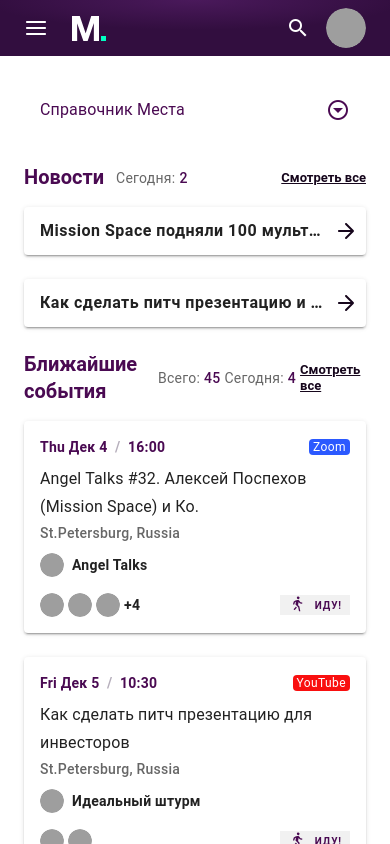
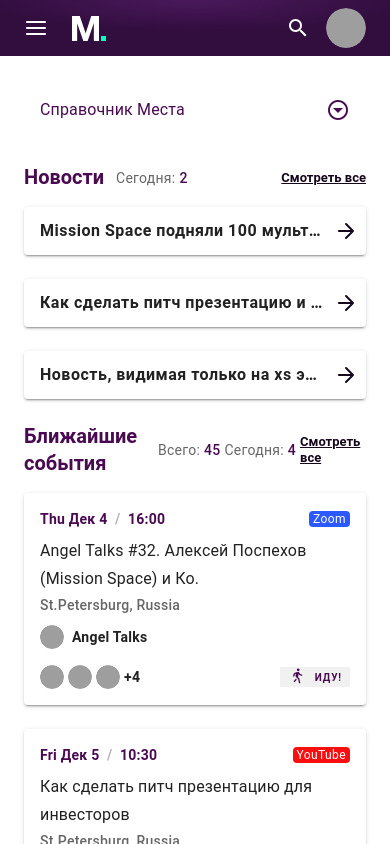
Before and after one commit to Andrei-Zhulid/mesto-start-page, a Vue app: page / in a window 390 px wide. Shown: the top 844 px of the page. Built offline with nearby package versions, Linux system fonts and the light colour scheme; grey boxes are pictures that could not be loaded.

Commit message:
Added displayedItemsCount to MSection component to configure number of items to show on different screen sizes

```diff
--- a/src/components/EventsSection.vue
+++ b/src/components/EventsSection.vue
@@ -4,6 +4,7 @@
     :cols="12"
     :sm="6"
     :lg="4"
+    :displayedItemsCount="{ xs: 3, sm: 4, lg: 3 }"
     v-slot="slotProps"
   >
     <EventsSectionCard
--- a/src/components/HelpSection.vue
+++ b/src/components/HelpSection.vue
@@ -4,6 +4,7 @@
     :cols="12"
     :sm="6"
     :lg="4"
+    :displayedItemsCount="{ xs: 3, sm: 4, lg: 3 }"
     v-slot="slotProps"
   >
     <HelpSectionCard
--- a/src/components/MSection.vue
+++ b/src/components/MSection.vue
@@ -14,7 +14,7 @@
       <v-row>
         <!-- Show the first 3 items -->
         <v-col
-          v-for="(item, i) in items.slice(0, 3)"
+          v-for="(item, i) in displayedItems"
           :key="i"
           :cols="cols"
           :sm="sm"
@@ -34,9 +34,11 @@
 import MSectionTitle from '@/components/MSectionTitle'
 
 const column = {
-  type: [Boolean, Number],
+  type: [Boolean, String, Number],
   default: false,
 }
+
+const breakpoints = ['xl', 'lg', 'md', 'sm', 'xs', 'col']
 
 export default {
   components: { MSectionTitle },
@@ -49,11 +51,36 @@
       required: true,
     },
     items: Array,
+    // TODO: Add object validation in TypeScript
+    displayedItemsCount: {
+      type: [Number, Object],
+      default: 3,
+    },
     cols: column,
     sm: column,
     md: column,
     lg: column,
     xl: column,
   },
+
+  computed: {
+    displayedItems () {
+      if (!this.items) {
+        return []
+      } else if (typeof (this.displayedItemsCount) === 'number') {
+        return this.items.slice(0, this.displayedItemsCount)
+      }
+
+      let itemsCount = this.$props.displayedItemsCount.default
+      for (let i = breakpoints.indexOf(this.$vuetify.breakpoint.name); i < breakpoints.length; i++) {
+        if (this.displayedItemsCount[breakpoints[i]]) {
+          itemsCount = this.displayedItemsCount[breakpoints[i]]
+          break
+        }
+      }
+
+      return this.items.slice(0, itemsCount)
+    },
+  },
 }
 </script>
--- a/src/components/NewsSection.vue
+++ b/src/components/NewsSection.vue
@@ -3,6 +3,7 @@
     v-bind="data"
     :cols="12"
     :sm="6"
+    :displayedItemsCount="{ xs: 3, sm: 2 }"
     v-slot="slotProps"
   >
     <NewsSectionCard :news="slotProps.item"/>
--- a/src/components/UsersSection.vue
+++ b/src/components/UsersSection.vue
@@ -4,6 +4,7 @@
     :cols="12"
     :sm="6"
     :lg="4"
+    :displayedItemsCount="{ xs: 3, sm: 4, lg: 3 }"
     v-slot="slotProps"
   >
     <UsersSectionCard
--- a/src/data/Navigator/eventsSection.json
+++ b/src/data/Navigator/eventsSection.json
@@ -95,6 +95,31 @@
         "",
         ""
       ]
+    },
+    {
+      "date": "2014-12-04T18:00:00.000+02:00",
+      "tag": "Zoom",
+      "name": "Мероприятие, видимое только при показе 4х карточек",
+      "location": "St.Petersburg, Russia",
+      "route": {
+        "name": "Event",
+        "params": {
+          "id": "event-four"
+        }
+      },
+      "host": {
+        "name": "Mesto",
+        "avatar": "https://ucarecdn.com/380dd41c-2a91-4c3b-9380-3381b03a2947/-/crop/1024x1024/0,0/"
+      },
+      "attendees": [
+        "https://ucarecdn.com/380dd41c-2a91-4c3b-9380-3381b03a2947/-/crop/1024x1024/0,0/",
+        "https://cdn.mesto.co/5/1604680285968.png",
+        "https://ucarecdn.com/962cb071-dcb0-400c-b332-ab6bf0dca869/-/crop/320x320/0,0/",
+        "",
+        "",
+        "",
+        ""
+      ]
     }
   ]
 }
--- a/src/data/Navigator/helpSection.json
+++ b/src/data/Navigator/helpSection.json
@@ -57,6 +57,21 @@
       },
       "comments": 5,
       "reactions": 5
+    },
+    {
+      "title": "Карточка, видимая только при показе 4х карточек",
+      "route": {
+        "name": "Help",
+        "params": {
+          "id": "help-four"
+        }
+      },
+      "author": {
+        "name": "Алексей Кончаловский",
+        "avatar": "https://ucarecdn.com/380dd41c-2a91-4c3b-9380-3381b03a2947/-/crop/1024x1024/0,0/"
+      },
+      "comments": 5,
+      "reactions": 5
     }
   ]
 }
--- a/src/data/Navigator/newsSection.json
+++ b/src/data/Navigator/newsSection.json
@@ -33,6 +33,15 @@
           "id": "how-to-make-a-speech"
         }
       }
+    },
+    {
+      "title": "Новость, видимая только на xs экране",
+      "route": {
+        "name": "News",
+        "params": {
+          "id": "always-hidden-news"
+        }
+      }
     }
   ]
 }
--- a/src/data/Navigator/usersSection.json
+++ b/src/data/Navigator/usersSection.json
@@ -59,6 +59,25 @@
         "eco",
         "fintech"
       ]
+    },
+    {
+      "name": "Очень-очень-очень-очень-очень длинное имя пользователя",
+      "avatar": "https://ucarecdn.com/380dd41c-2a91-4c3b-9380-3381b03a2947/-/crop/1024x1024/0,0/",
+      "online": true,
+      "location": "St.Petersburg, Russia",
+      "route": {
+        "name": "User",
+        "params": {
+          "id": "user-four"
+        }
+      },
+      "skills": [
+        "team",
+        "analytics",
+        "consulting",
+        "eco",
+        "fintech"
+      ]
     }
   ]
 }
```
